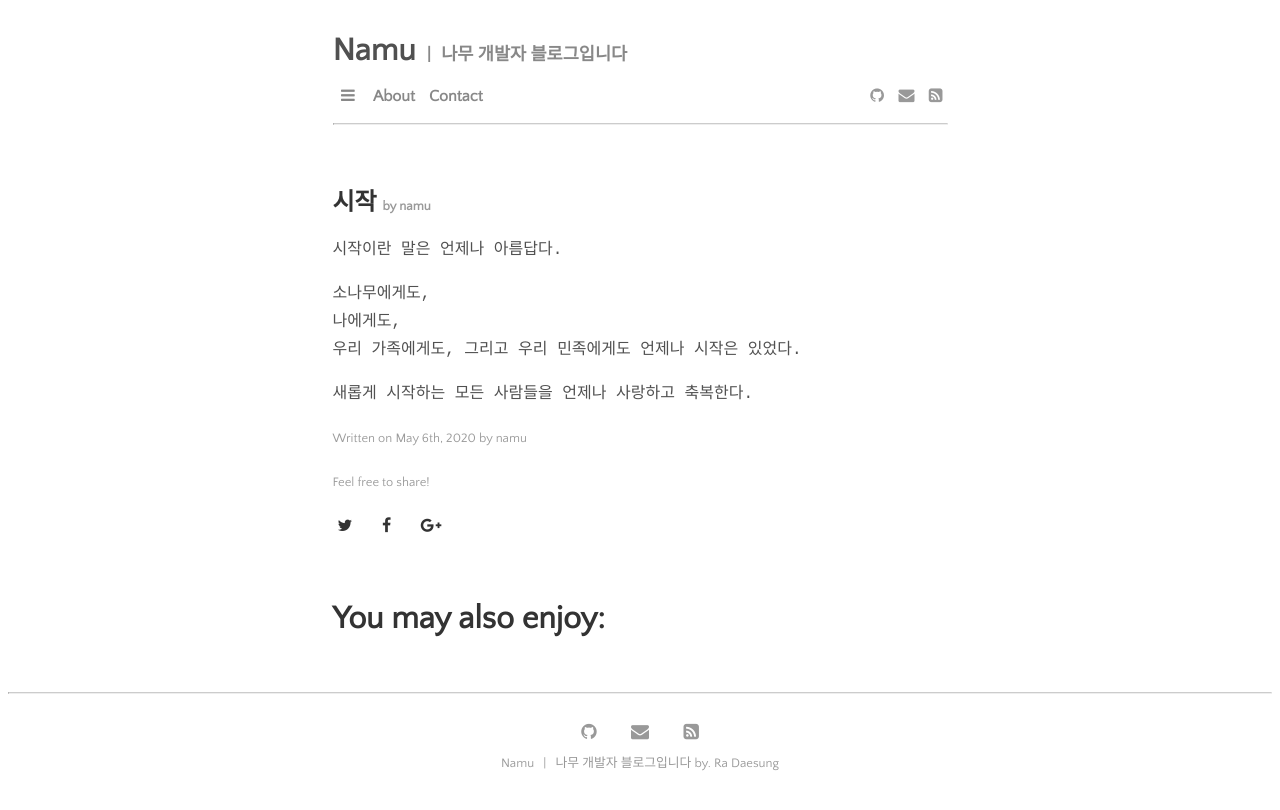
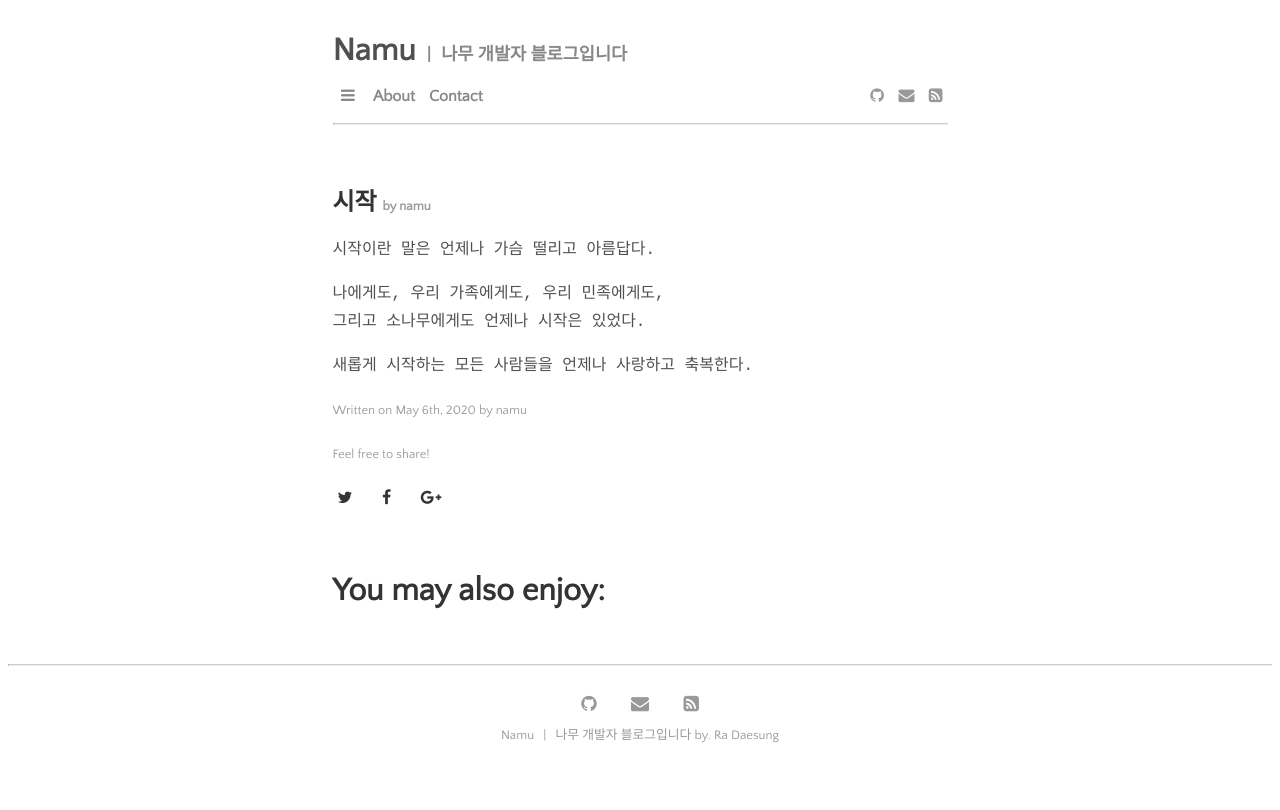
Before and after one commit to daesungRa/namu, a Jekyll site: the page built from _posts/daily/2020-05-06-new-post.markdown, in a window 1280 px wide. Shown: the top 810 px of the page. Built offline with Jekyll 4.4.1, drawn with Linux system fonts in a browser that asks for light colours; some web fonts are replaced.

Commit message:
post: Modify posts

```diff
--- a/_posts/daily/2020-05-06-new-post.markdown
+++ b/_posts/daily/2020-05-06-new-post.markdown
@@ -8,10 +8,9 @@ image: mountains.jpg
 image-view: false
 ---
 
-시작이란 말은 언제나 아름답다.
+시작이란 말은 언제나 가슴 떨리고 아름답다.
 
-소나무에게도,<br/>
-나에게도,<br/>
-우리 가족에게도, 그리고 우리 민족에게도 언제나 시작은 있었다.
+나에게도, 우리 가족에게도, 우리 민족에게도,<br/>
+그리고 소나무에게도 언제나 시작은 있었다.
 
 새롭게 시작하는 모든 사람들을 언제나 사랑하고 축복한다.
--- a/_posts/daily/2020-05-23-namu.markdown
+++ b/_posts/daily/2020-05-23-namu.markdown
@@ -1,7 +1,7 @@
 ---
 title:  소나무
 date:   2020-05-23 06:30:00 +0900
-author: namu
+author: namu / 신영복 선생님의 '나무야 나무야' 中
 categories: daily
 permalink: "/daily/:year/:month/:day/:title"
 image: sonamu01.jpg
@@ -63,7 +63,7 @@ image-view: true
 나는 마치 꾸중 듣고 집 나오는 아이처럼 산을 나왔습니다.
 솔방울 한 개를 주워들고 내려오면서 생각하였습니다.
 거인에게 잡아먹힌 소년이 솔방울을 손에 쥐고 있었기 때문에 다시 소생했다는 신화를 생각하였습니다.
-당시닝 나무를 사랑한다면 솔방울도 사랑해야 합니다.
+당신이 나무를 사랑한다면 솔방울도 사랑해야 합니다.
 무수한 솔방울들의 끈질긴 저력을 신뢰해야 합니다.
 
 언젠가 붓글씨로 써드렸던 글귀를 엽서 끝에 적습니다.
```
